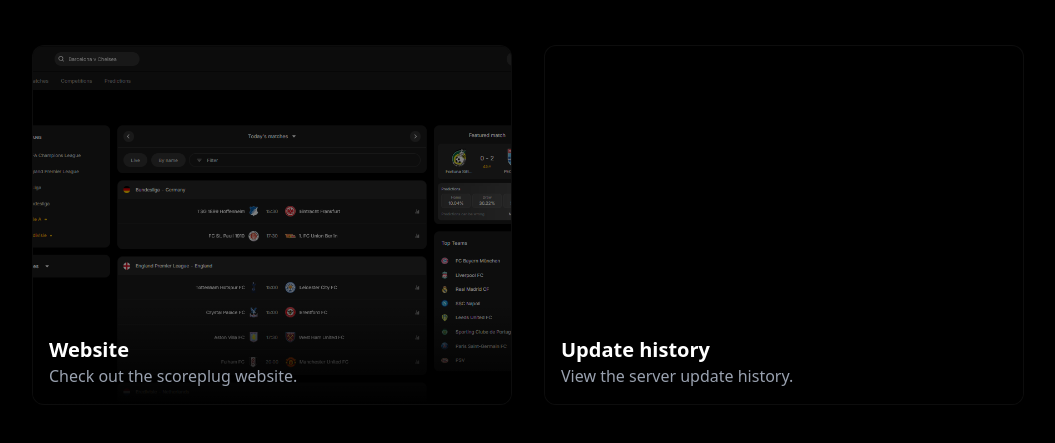
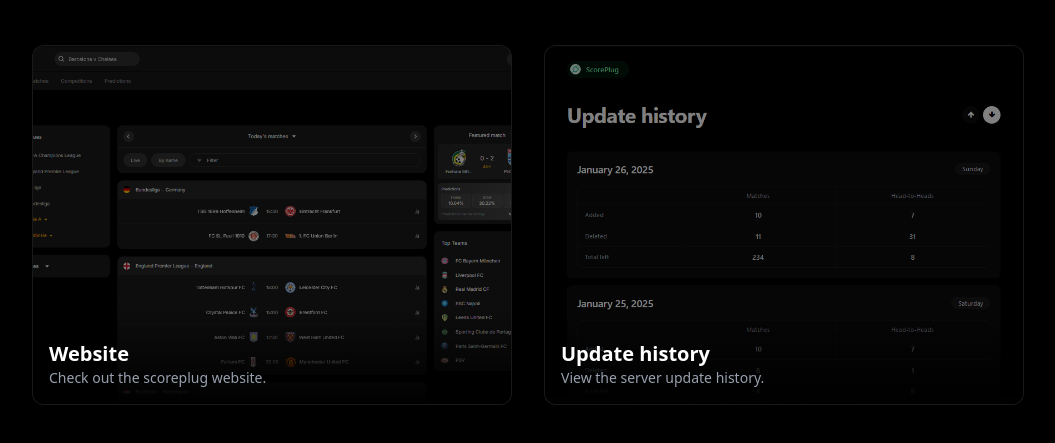
Before and after one commit to ennanuel/score_plug_backend, a website: page public/index.html in a window 1280 px wide. Shown: the part 297-740 px from the top of the page, without its empty margins (112-1167 px from the left). Drawn offline with Linux system fonts and the light colour scheme.

Commit message:
Adde a new image

```diff
--- a/public/index.html
+++ b/public/index.html
@@ -19,17 +19,18 @@
                 <p class="text-gray-400 text-lg">Select an action to perform in this page.</p>
             </div>
             <div class="flex gap-8">
-                <a href="https://scoreplug.vercel.app" class="group relative overflow-clip flex flex-col border border-white/5 bg-black rounded-xl min-h-[360px] flex-1 hover:bg-white/5">
-                    <img src="./assets/web-images/score_plug_capture2.PNG" class="w-full h-full object-cover opacity-50 group-hover:scale-110 transition-transform duration-300" />
+                <a href="https://scoreplug.vercel.app" class="group relative overflow-clip flex flex-col border border-white/10 bg-black rounded-xl min-h-[360px] flex-1 hover:bg-white/5">
+                    <img src="./assets/web-images/score_plug_capture2.PNG" class="w-full h-full object-cover opacity-50" />
                     <div class="flex flex-col absolute bottom-0 overflow-clip left-0 w-full pt-8 p-4 bg-gradient-to-b from-transparent to-black">
                         <h3 class="font-semibold text-xl">Website</h3>
-                        <p class="text-gray-400">Check out the scoreplug website.</p>
+                        <p class="text-gray-400 text-sm">Check out the scoreplug website.</p>
                     </div>
                 </a>
-                <a href="/history" class="relative overflow-clip flex flex-col border border-white/5 bg-black rounded-xl min-h-[360px] flex-1 hover:bg-white/5">
-                    <div class="flex flex-col absolute bottom-0 left-0 w-full pt-8 p-4 bg-gradient-to-b from-transparent to-black">
+                <a href="/history" class="group relative overflow-clip flex flex-col border border-white/10 bg-black rounded-xl min-h-[360px] flex-1 hover:bg-white/5">
+                    <img src="./assets/web-images/score_plug_capture3.PNG" class="w-full h-full object-cover opacity-50" />
+                    <div class="flex flex-col absolute bottom-0 overflow-clip left-0 w-full pt-8 p-4 bg-gradient-to-b from-transparent to-black">
                         <h3 class="font-semibold text-xl">Update history</h3>
-                        <p class="text-gray-400">View the server update history.</p>
+                        <p class="text-gray-400 text-sm">View the server update history.</p>
                     </div>
                 </a>
             </div>
```
Also changed, not shown: public/assets/web-images/score_plug_capture3.PNG (added), public/style.css.
